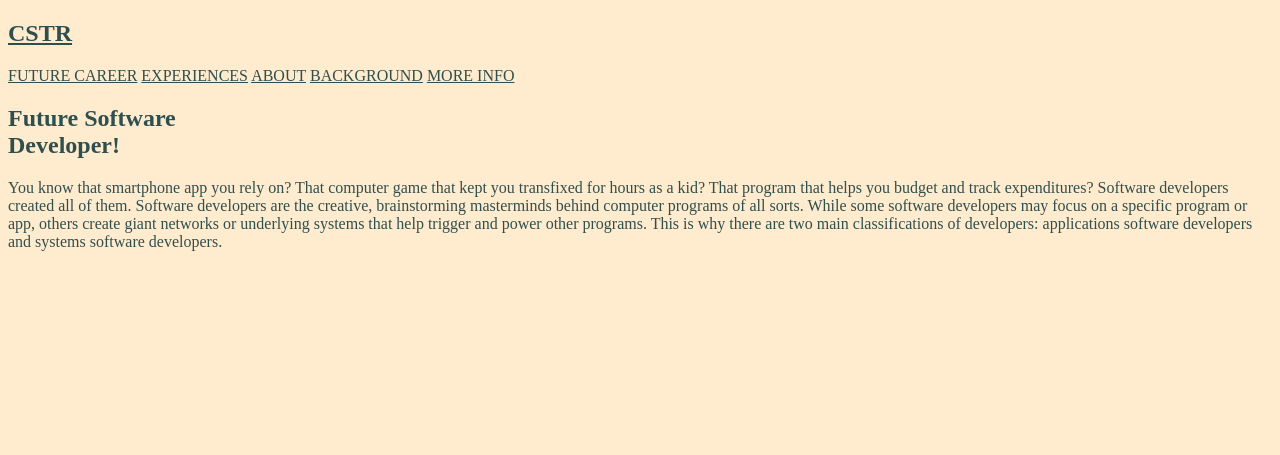
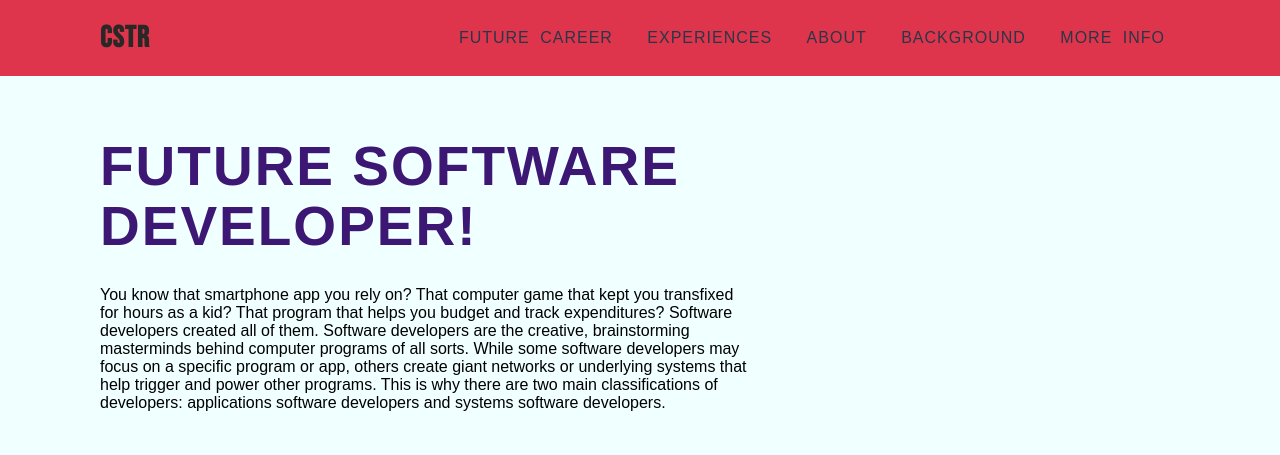
Before and after one commit to caloy31/castrocarlo, a plain HTML site: page castrocarlo/index.html in a window 1280 px wide. Drawn offline with Linux system fonts and the light colour scheme; a web font is replaced by a local one.

Commit message:
Added codes and Design

```diff
--- a/castrocarlo/index.css
+++ b/castrocarlo/index.css
@@ -1,4 +1,101 @@
+@import url("https://fonts.googleapis.com/css2?family=Eczar:wght@400;600;700;800&display=swap");
+@import url("https://fonts.googleapis.com/css2?family=Bebas+Neue&family=Eczar:wght@400;600;700;800&display=swap");
 * {
-  color: darkslategray;
-  background-color: blanchedalmond;
+  margin: 0;
+  padding: 0;
+  box-sizing: border-box;
+  font-family: "Eczar", sans-serif;
 }
+section {
+  position: relative;
+  width: 100%;
+  min-height: 100vh;
+  display: flex;
+  flex-direction: column;
+  justify-content: flex-start;
+  /* background: url(img1.jpg) no-repeat; */
+  background-color: azure;
+  background-size: cover;
+  background-position: center;
+}
+
+header {
+  position: relative;
+  top: 0;
+  width: 100%;
+  padding: 20px 100px;
+  display: flex;
+  justify-content: space-between;
+  align-items: center;
+  background-color: #de354c;
+  color: #283747;
+}
+nav a {
+  color: #283747;
+  word-spacing: 5px;
+  text-decoration: none;
+  font-weight: 500;
+  letter-spacing: 1px;
+  padding: 3px 15px;
+  border-radius: 25px;
+  transition: 0.3s;
+  transition-property: background;
+}
+
+nav a:hover {
+  color: #de354c;
+  background: #283747;
+}
+
+.logo {
+  position: relative;
+  font-family: "Bebas Neue", "Eczar", sans-serif;
+  color: #292826;
+  font-size: 30px;
+  text-decoration: none;
+  text-transform: uppercase;
+  font-weight: 900;
+  letter-spacing: 1px;
+}
+
+.header-topic {
+  max-width: 650px;
+  margin: 60px 100px;
+}
+
+.header-topic .tagline h2 {
+  color: #3c1874;
+  font-size: 55px;
+  text-transform: uppercase;
+  font-weight: 800;
+  letter-spacing: 2px;
+  line-height: 60px;
+  margin-bottom: 30px;
+}
+
+.header-topic .tagline span {
+  color: #932432;
+}
+
+.header-topic .tagline p {
+  font-size: 16px;
+  font-weight: 500;
+  margin-bottom: 40px;
+}
+
+#INTRO {
+  max-width: 650px;
+  margin: 60px 100px;
+  width: 100%;
+  background: bisque;
+}
+
+#INTRO h2 {
+  color: #932432;
+  font-size: 35px;
+  text-transform: uppercase;
+  font-weight: 800;
+  letter-spacing: 2px;
+  line-height: 60px;
+  margin-bottom: 30px;
+}
```
Also changed, not shown: castrocarlo/demopages/tribute/tribute.html (+15 -0 lines).
